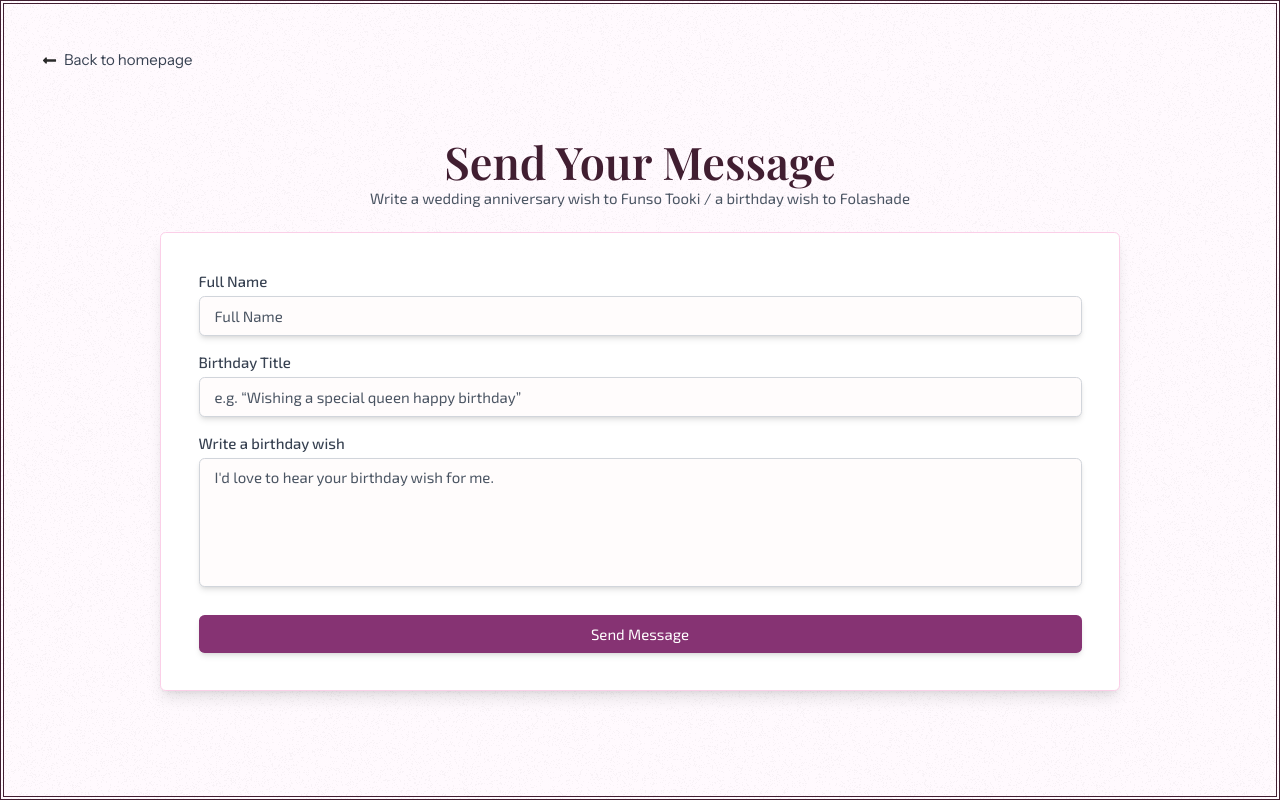
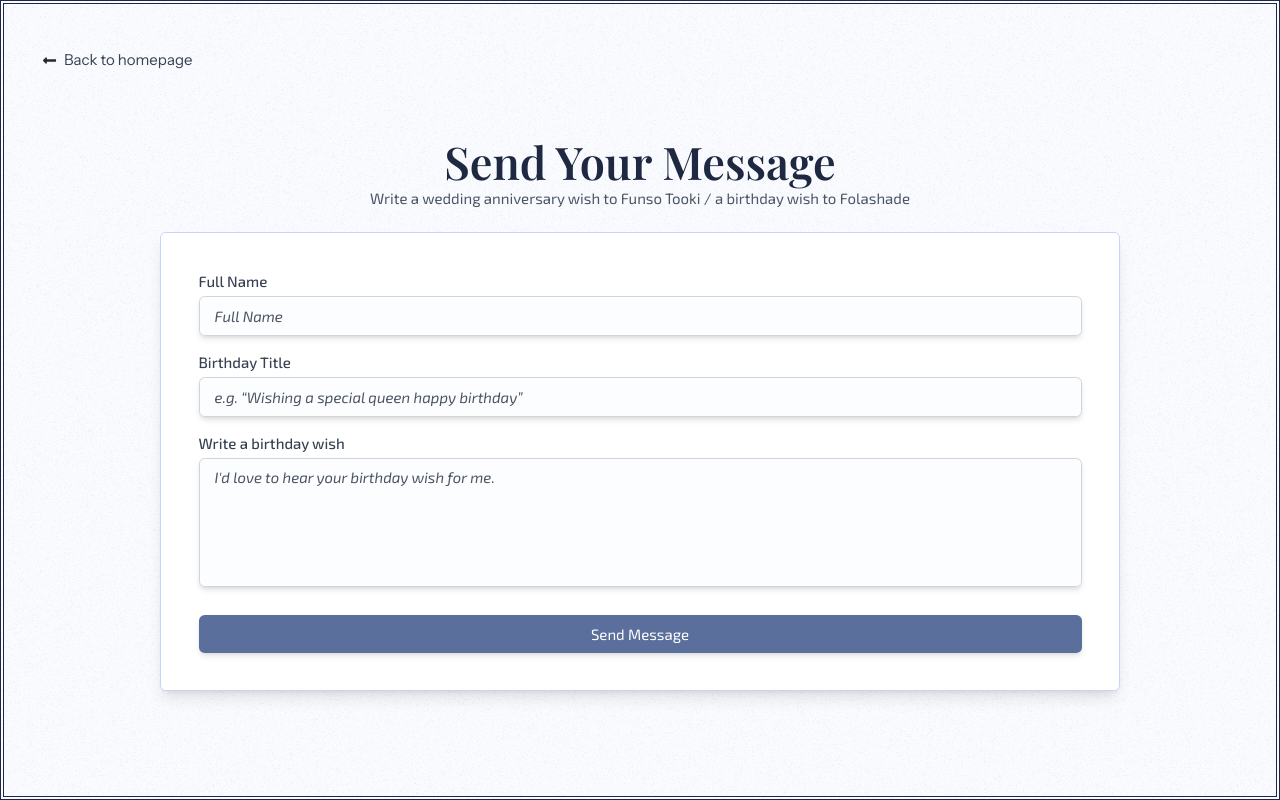
Before and after one commit to RereTooki/tooki, a React (Vite) app: page /wishme in a window 1280 px wide. Built offline with nearby package versions, Linux system fonts and the light colour scheme; no server answers; a web font is replaced by a local one.

Commit message:
changed to blue theme

```diff
--- a/src/App.css
+++ b/src/App.css
@@ -160,19 +160,19 @@
 
 /*Scroll Stand By Me*/
 ::-webkit-scrollbar-track {
-  background: rgb(234, 223, 232);
+  background: rgb(223, 224, 234);
   border-radius: 0px 0px 0px 0px;
 }
 ::-webkit-scrollbar-thumb {
-  background-color: #411e31; /* color of the scroll thumb  */
+  background-color: #1e2941; /* color of the scroll thumb  */
   /* background-color: rgb(38, 49, 57); color of the scroll thumb  */
-  border-color: rgb(234, 223, 232);
+  border-color: rgb(223, 224, 234);
 }
 
 /*Dotted BG*/
 
 .aboutMeGrad {
-  background: linear-gradient(#ffe3f933, #ffe3f933),
+  background: linear-gradient(#e3e9ff33, #e3e9ff33),
     url(./assets/images/bg1.png);
 
   backdrop-filter: blur(140px);
@@ -182,13 +182,13 @@
 @media (min-width: 566px) {
   /*Tablets and above*/
   .aboutMeGrad {
-    background: linear-gradient(#ffe3f933, #ffe3f933),
+    background: linear-gradient(#e3e9ff33, #e3e9ff33),
       url(./assets/images/bg1.png);
   }
 }
 @media (prefers-color-scheme: dark) and (min-width: 565px) {
   .aboutMeGrad {
-    background: linear-gradient(#ffe3f933, #ffe3f933),
+    background: linear-gradient(#e3e9ff33, #e3e9ff33),
       url(./assets/images/bg1.png);
   }
 }
@@ -196,7 +196,7 @@
 @media (min-width: 566px) {
   /* Ensure dark mode styles also apply when .dark class is present on larger screens */
   .dark .aboutMeGrad {
-    background: linear-gradient(#ffe3f933, #ffe3f933),
+    background: linear-gradient(#e3e9ff33, #e3e9ff33),
       url(./assets/images/bg1.png);
   }
 }
--- a/src/components/BirthdayWishForm.tsx
+++ b/src/components/BirthdayWishForm.tsx
@@ -35,7 +35,7 @@ const BirthdayWishForm: React.FC = () => {
   };
 
   return (
-    <div className="min-h-dvh border-4  border-[#411E31] border-double flex flex-col items-center justify-center bg-white px-4 xmd:px-6 xl:px-10 py-8 tab:py-12 aboutMeGrad w3-animate-opacity2">
+    <div className="min-h-dvh border-4 border-[#1e2941] border-double flex flex-col items-center justify-center bg-white px-4 xmd:px-6 xl:px-10 py-8 tab:py-12 aboutMeGrad w3-animate-opacity2">
       <div
         className="fixed top-6 lg:top-12 left-4 tab:left-6 xl:left-10 "
         data-aoss="fade-right"
@@ -52,7 +52,7 @@ const BirthdayWishForm: React.FC = () => {
       </div>{" "}
       {!submitted ? (
         <div className="relative top-4 sborder-2 w-full flex flex-col items-center">
-          <h1 className="text-2xl tab:text-3xl lg:text-4xl xl:text-5xl    font-semibold text-center text-[#411E31] playfairFont ">
+          <h1 className="text-2xl tab:text-3xl lg:text-4xl xl:text-5xl    font-semibold text-center text-[#1e2941] playfairFont ">
             Send Your Message
           </h1>
           <p className="text-sm md:text-base text-center text-gray-600 mb-6 mt-[3px]">
@@ -61,7 +61,7 @@ const BirthdayWishForm: React.FC = () => {
           </p>
           <form
             onSubmit={handleSubmit}
-            className="w-full lg:max-w-5xl bg-white border border-pink-200 shadow-lg  p-4 tab:p-6 xl:p-10 rounded-md"
+            className="w-full lg:max-w-5xl bg-white border border-indigo-200 shadow-lg  p-4 tab:p-6 xl:p-10 rounded-md"
           >
             <div className="mb-4" data-aoss="zoom-in" data-aoss-duration="1200">
               <label className="block text-gray-700 font-medium mb-1">
@@ -70,7 +70,7 @@ const BirthdayWishForm: React.FC = () => {
               <input
                 type="text"
                 placeholder="Full Name"
-                className="w-full px-4 py-2 border border-gray-300 rounded-md focus:outline-none focus:ring-2 focus:ring-pink-100 bg-[#FFFCFC] text-gray-600 placeholder-gray-600 shadow-md transition ease-in-out duration-500 delay-10 hover:scale-[1.02]"
+                className="w-full px-4 py-2 border border-gray-300 rounded-md focus:outline-none focus:ring-2 focus:ring-indigo-100 bg-[#e3e9ff33]/10 text-gray-600 placeholder-gray-600 shadow-md transition ease-in-out duration-500 delay-10 hover:scale-[1.02] placeholder:italic"
                 value={name}
                 onChange={(e) => setName(e.target.value)}
               />
@@ -82,7 +82,7 @@ const BirthdayWishForm: React.FC = () => {
               <input
                 type="text"
                 placeholder="e.g. “Wishing a special queen happy birthday”"
-                className="w-full px-4 py-2 border border-gray-300 rounded-md focus:outline-none focus:ring-2 focus:ring-pink-100 bg-[#FFFCFC] text-gray-600 placeholder-gray-600 shadow-md transition ease-in-out duration-500 delay-10 hover:scale-[1.02]"
+                className="w-full px-4 py-2 border border-gray-300 rounded-md focus:outline-none focus:ring-2 focus:ring-indigo-100 bg-[#e3e9ff33]/10 text-gray-600 placeholder-gray-600 shadow-md transition ease-in-out duration-500 delay-10 hover:scale-[1.02] placeholder:italic"
                 value={title}
                 onChange={(e) => setTitle(e.target.value)}
               />
@@ -94,21 +94,21 @@ const BirthdayWishForm: React.FC = () => {
               <textarea
                 rows={5}
                 placeholder="I'd love to hear your birthday wish for me."
-                className="w-full px-4 py-2 border border-gray-300 rounded-md resize-none focus:outline-none focus:ring-2 focus:ring-pink-100 bg-[#FFFCFC] text-gray-600 placeholder-gray-600 shadow-md transition ease-in-out duration-500 delay-10 hover:scale-[1.02]"
+                className="w-full px-4 py-2 border border-gray-300 rounded-md resize-none focus:outline-none focus:ring-2 focus:ring-indigo-100 bg-[#e3e9ff33]/10 text-gray-600 placeholder-gray-600 shadow-md transition ease-in-out duration-500 delay-10 hover:scale-[1.02] placeholder:italic"
                 value={message}
                 onChange={(e) => setMessage(e.target.value)}
               />
             </div>
             <button
               type="submit"
-              className="w-full bg-[#863373] text-white py-2 rounded-md hover:bg-[#5c1f4e] shadow-md w3-animate-zooms transition ease-in-out duration-500 delay-10 cursor-pointer hover:scale-[1.02]"
+              className="w-full bg-[#496091]/90  text-white py-2 rounded-md hover:bg-[#1e2941]/90 shadow-md w3-animate-zooms transition ease-in-out duration-500 delay-10 cursor-pointer hover:scale-[1.02]"
             >
               Send Message
             </button>
           </form>
         </div>
       ) : (
-        <div className="text-center space-y-4 w-full lg:max-w-5xl bg-white border border-pink-200 shadow-lg  p-4 tab:p-6 xl:p-10 rounded-md">
+        <div className="text-center space-y-4 w-full lg:max-w-5xl bg-white border border-indigo-200 shadow-lg  p-4 tab:p-6 xl:p-10 rounded-md">
           <div className="text-4xl">🎉</div>
           <h3 className="text-3xl lg:text-4xl xl:text-5xl font-semibold playfairFont text-[#411E31]">
             Your Wish Made My Day!
--- a/src/components/Landing.tsx
+++ b/src/components/Landing.tsx
@@ -17,7 +17,7 @@ const Landing: React.FC<NavigationBarProps> = ({ projectsRef }) => {
 
   return (
     <>
-      <div className="h-dvh slg:h-[75vh] lg:border-4 lg:border-b-0 border-[#411E31] border-double bg-[#FFE3F933]s aboutMeGrad flex flex-col gap-4 md:gap-2 lg:gap-8 justify-center items-center px-2 lg:px-8 shadow-md shadow-[#7E14651A]  w3-animate-opacity">
+      <div className="h-dvh slg:h-[75vh] lg:border-4 lg:border-b-0 border-[#1e2941] border-double bg-[#FFE3F933]s aboutMeGrad flex flex-col gap-4 md:gap-2 lg:gap-8 justify-center items-center px-2 lg:px-8 shadow-md shadow-[#14327e1a]  w3-animate-opacity">
         <div className="sborder-2 instruFont text-[#676565] text-sm md:text-[2.5vw]  lg:text-xl xl:text-2xl selection:bg-[#676565] selection:text-[#fff]">
           {" "}
           <WritingAnimation text="The Tookis" />
@@ -27,7 +27,7 @@ const Landing: React.FC<NavigationBarProps> = ({ projectsRef }) => {
           <WritingAnimationDelay text="FOLASHADE TOOKI" />
         </div>
         <Link to="/wishme">
-          <div className="sborder-2 interFont text-[#F4EFEF] bg-gradient-to-r from-[#411E31] from-5% to-[#863373]  bg-[#411E31]s  text-sm lg:text-base xl:text-lgs font-medium p-3 tab:p-4 rounded-lg transition ease-in-out duration-500 delay-10 cursor-pointer hover:scale-[1.04] animate-pulses select-none">
+          <div className="sborder-2 interFont text-[#F4EFEF] bg-gradient-to-r from-[#1e2941]/90 from-5% to-[#496091]/90  bg-[#411E31]s  text-sm lg:text-base xl:text-lgs font-medium p-3 tab:p-4 rounded-lg transition ease-in-out duration-500 delay-10 cursor-pointer hover:scale-[1.04] animate-pulses select-none">
             Send a Wedding Anniversary / Birthday Wish
           </div>
         </Link>
```
Also changed, not shown: src/components/Gallery.tsx (+8 -5 lines).
